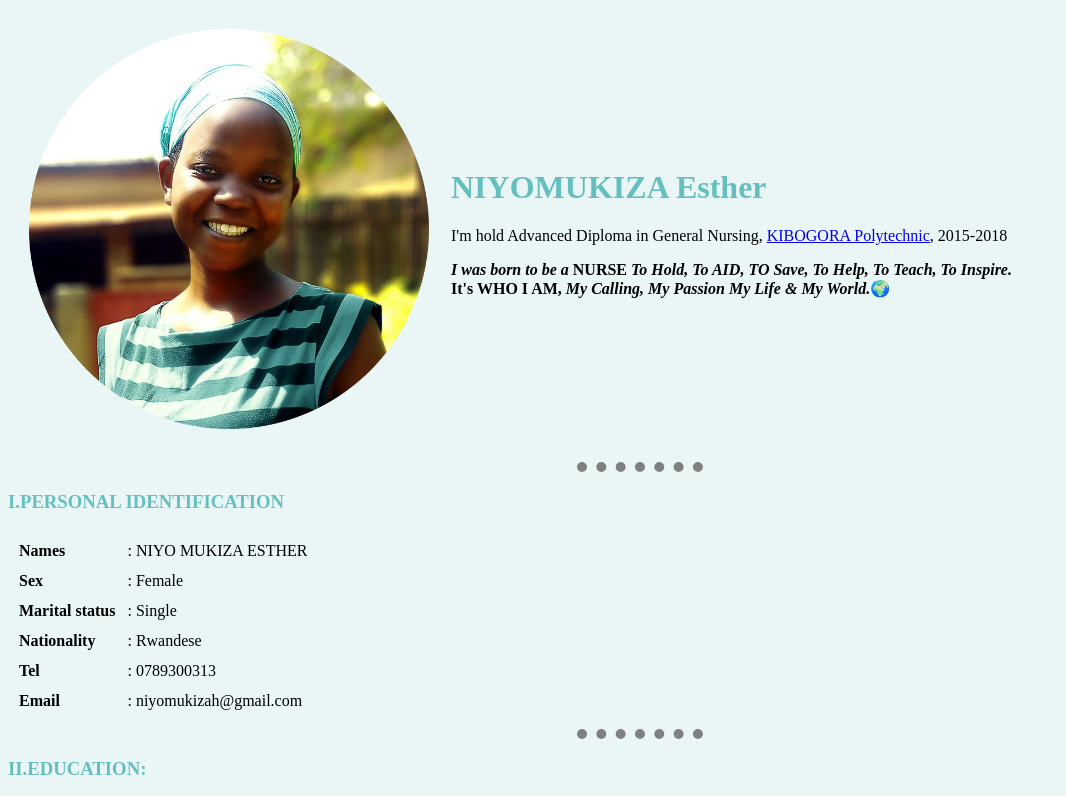
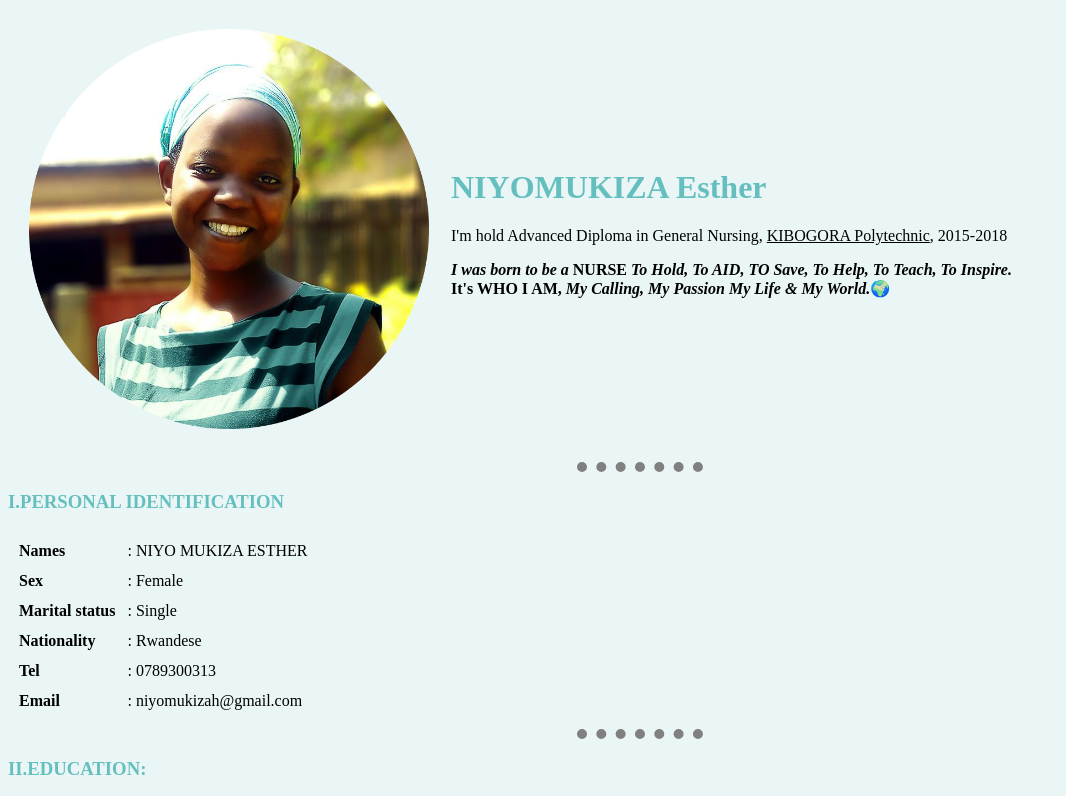
Before and after one commit to Hakizimana-Clement/CV-2, a plain HTML site: page index.html in a window 1280 px wide. Shown: the top 796 px of the page, without its empty margins (0-1066 px from the left). Drawn offline with Linux system fonts and the light colour scheme.

Commit message:
Update styles.css

```diff
--- a/css/styles.css
+++ b/css/styles.css
@@ -19,3 +19,10 @@ img {
   width: 400px;
   height: 400px;
 }
+
+a {
+  color: black
+}
+a:hover {
+  color: rgb(67, 146, 36);
+}
```
